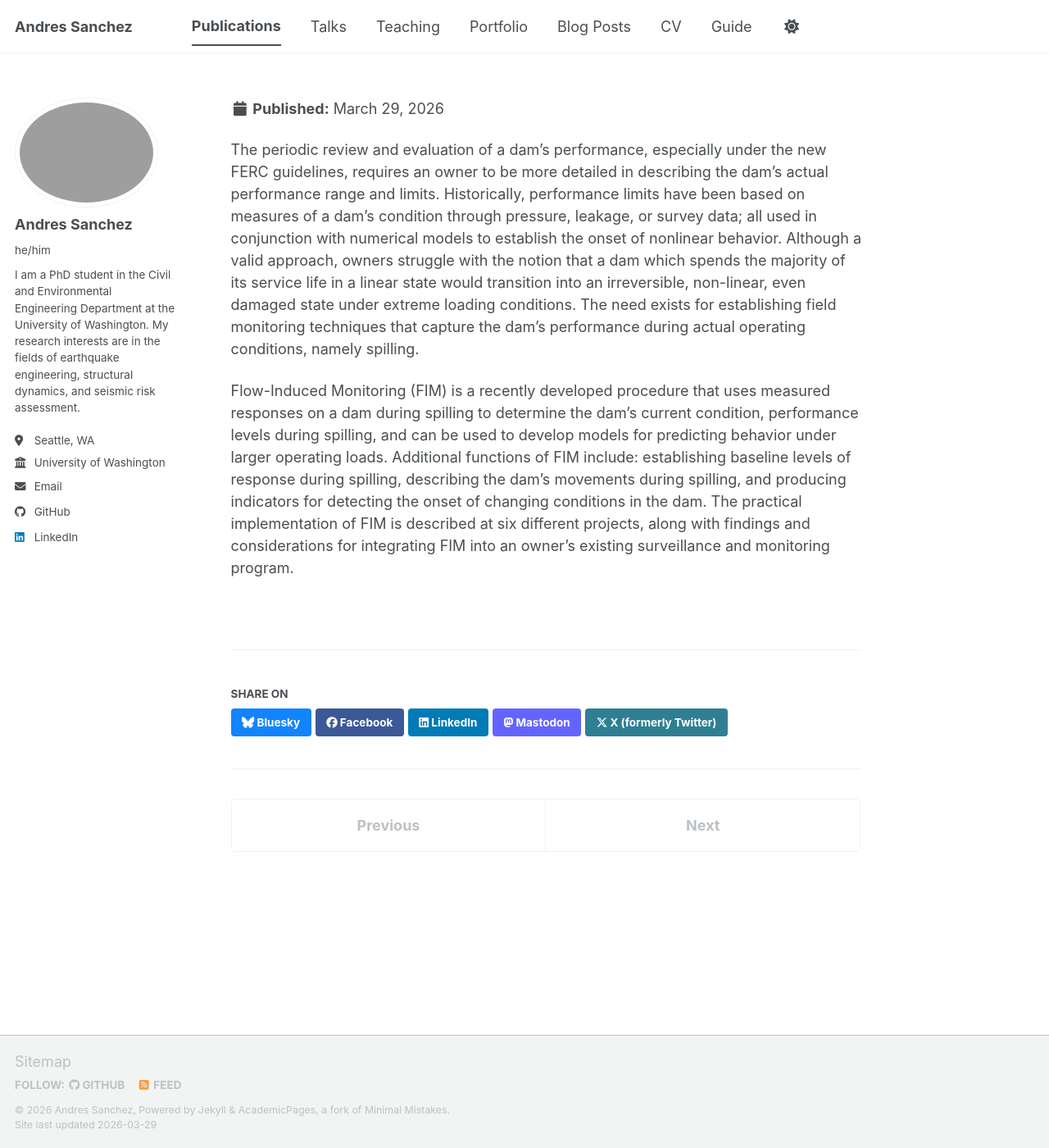
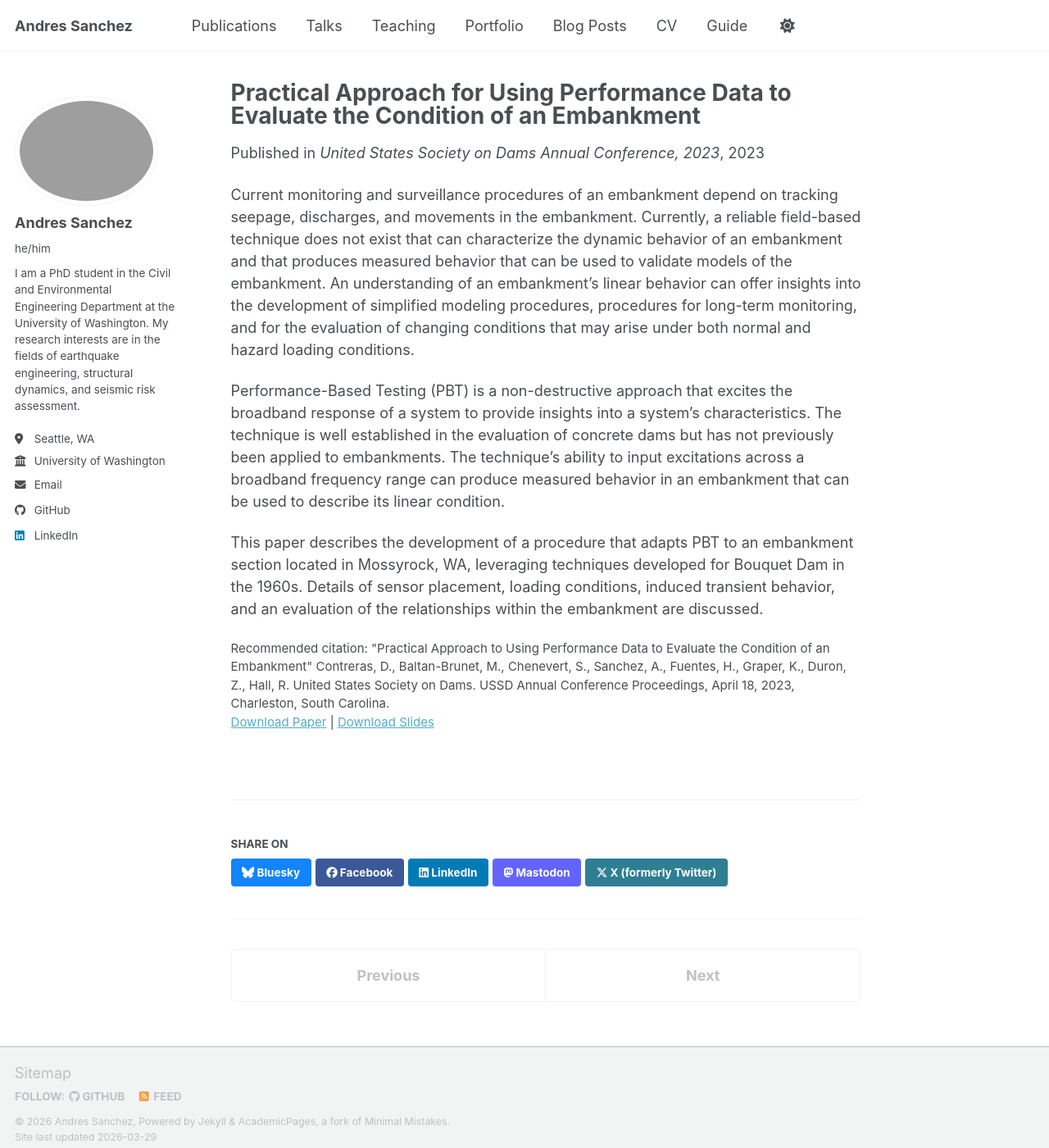
Before and after one commit to ajsanchez15/ajsanchez15.github.io, a Jekyll site: the page built from _publications/2023-04-18-PBTEMBANKMENT.md, in a window 1280 px wide and 1400 px high. Shown: the whole window at 82% size. Built offline with Jekyll 4.4.1, drawn with Linux system fonts in a browser that asks for light colours; a script bundle is joined from its source files by our own code; library files that are not in the unit come from our copies.

Commit message:
papers and teaching

```diff
--- a/_publications/2023-04-18-PBTEMBANKMENT.md
+++ b/_publications/2023-04-18-PBTEMBANKMENT.md
@@ -1,16 +1,29 @@
 ---
-title: Practical Approach for Using Perfomance Data to Evaluate the Condition of an Embankment
+title: Practical Approach for Using Performance Data to Evaluate the Condition of an Embankment
 collection: publications
 category: conferences
 permalink: /publication/2023-PBTEMBANKMENT
-excerpt: 'Performance-Based Testing (PBT) is a non-destructive approach that excites the broadband response of a system to provide insights into a system’s characteristics. The technique is wellestablished in the evaluation of concrete dams but has not previously been applied to embankments. The technique’s ability to input excitations across a broadband frequency range can produce measured behavior in an embankment that can be used to describe its linear condition. This paper describes the development of a procedure that adapts PBT to an embankment section located in Mossyrock, WA, leveraging techniques developed for Bouquet Dam in the 1960s. Details of sensor placement, loading conditions, induced transient behavior, and an evaluation of the relationships within the embankment are discussed.'
+excerpt: "Performance-Based Testing (PBT) is a non-destructive approach that excites the broadband response of a system to provide insights into a system's characteristics. The technique is well-established in the evaluation of concrete dams but has not previously been applied to embankments. The technique's ability to input excitations across a broadband frequency range can produce measured behavior in an embankment that can be used to describe its linear condition. This paper describes the development of a procedure that adapts PBT to an embankment section located in Mossyrock, WA, leveraging techniques developed for Bouquet Dam in the 1960s. Details of sensor placement, loading conditions, induced transient behavior, and an evaluation of the relationships within the embankment are discussed."
 date: 2023-04-18
-venue: 'United States Society on Dams Annual Conference'
+venue: 'United States Society on Dams Annual Conference, 2023'
 slidesurl: 'https://ajsanchez15.github.io/files/PBTEMBANKMENT.pptx'
 paperurl: 'https://ajsanchez15.github.io/files/PBTEMBANKMENT.pdf'
-citation: "“Practical Approach to Using Performance Data to Evaluate the Condition of an Embankment” Contreras, D., Baltan-Brunet, M., Chenevert, S., Sanchez, A., Fuentes, H., Graper, K., Duron, Z., Hall, R. 2023 United States Society on Dams. USSD Annual Conference Proceedings, April 18, 2023, Charleston, South Carolina.
-'
+citation: '"Practical Approach to Using Performance Data to Evaluate the Condition of an Embankment" Contreras, D., Baltan-Brunet, M., Chenevert, S., Sanchez, A., Fuentes, H., Graper, K., Duron, Z., Hall, R. United States Society on Dams. USSD Annual Conference Proceedings, April 18, 2023, Charleston, South Carolina.'
 ---
-The periodic review and evaluation of a dam's performance, especially under the new FERC guidelines, requires an owner to be more detailed in describing the dam's actual performance range and limits. Historically, performance limits have been based on measures of a dam's condition through pressure, leakage, or survey data; all used in conjunction with numerical models to establish the onset of nonlinear behavior. Although a valid approach, owners struggle with the notion that a dam which spends the majority of its service life in a linear state would transition into an irreversible, non-linear, even damaged state under extreme loading conditions. The need exists for establishing field monitoring techniques that capture the dam's performance during actual operating conditions, namely spilling.
+Current monitoring and surveillance procedures of an embankment depend on tracking seepage,
+discharges, and movements in the embankment. Currently, a reliable field-based technique does
+not exist that can characterize the dynamic behavior of an embankment and that produces
+measured behavior that can be used to validate models of the embankment. An understanding of
+an embankment’s linear behavior can offer insights into the development of simplified modeling
+procedures, procedures for long-term monitoring, and for the evaluation of changing conditions
+that may arise under both normal and hazard loading conditions.
 
-Flow-Induced Monitoring (FIM) is a recently developed procedure that uses measured responses on a dam during spilling to determine the dam's current condition, performance levels during spilling, and can be used to develop models for predicting behavior under larger operating loads. Additional functions of FIM include: establishing baseline levels of response during spilling, describing the dam's movements during spilling, and producing indicators for detecting the onset of changing conditions in the dam. The practical implementation of FIM is described at six different projects, along with findings and considerations for integrating FIM into an owner's existing surveillance and monitoring program.
+Performance-Based Testing (PBT) is a non-destructive approach that excites the broadband
+response of a system to provide insights into a system’s characteristics. The technique is well established in the evaluation of concrete dams but has not previously been applied to embankments. The technique’s ability to input excitations across a broadband frequency range
+can produce measured behavior in an embankment that can be used to describe its linear
+condition.
+
+This paper describes the development of a procedure that adapts PBT to an embankment section
+located in Mossyrock, WA, leveraging techniques developed for Bouquet Dam in the 1960s.
+Details of sensor placement, loading conditions, induced transient behavior, and an evaluation of
+the relationships within the embankment are discussed.
```
